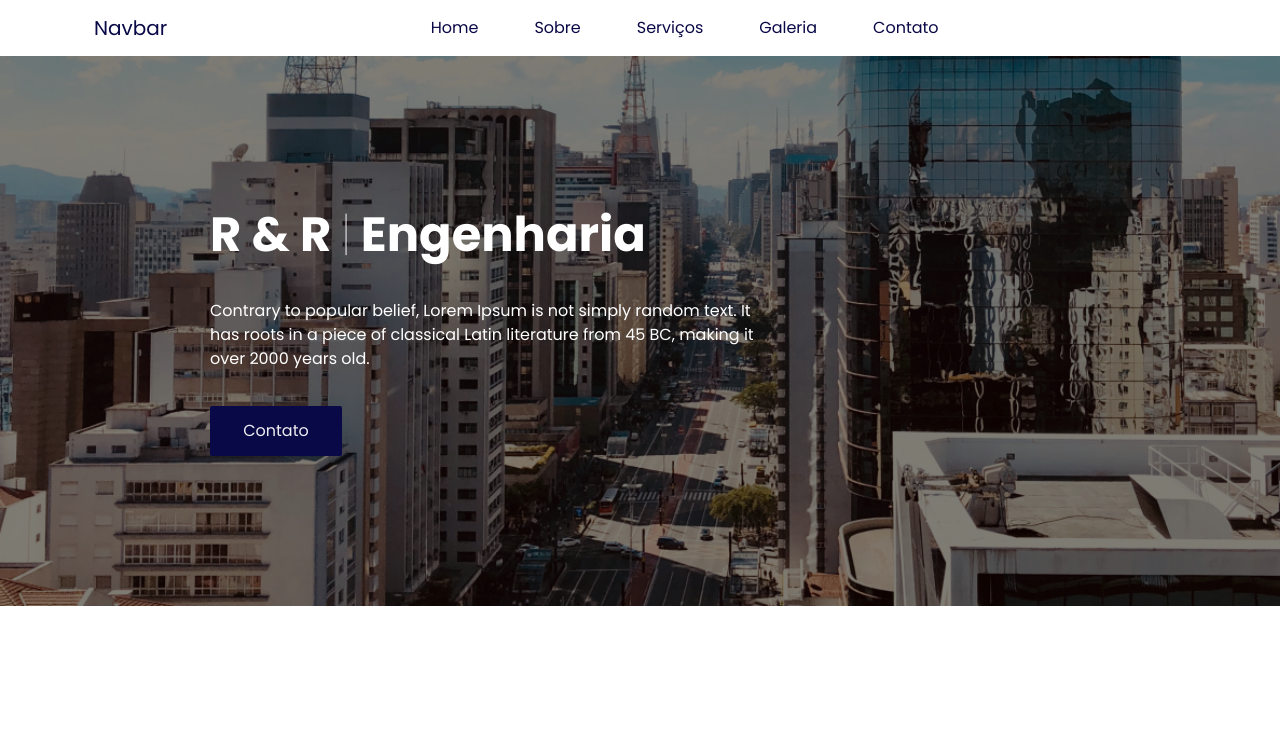
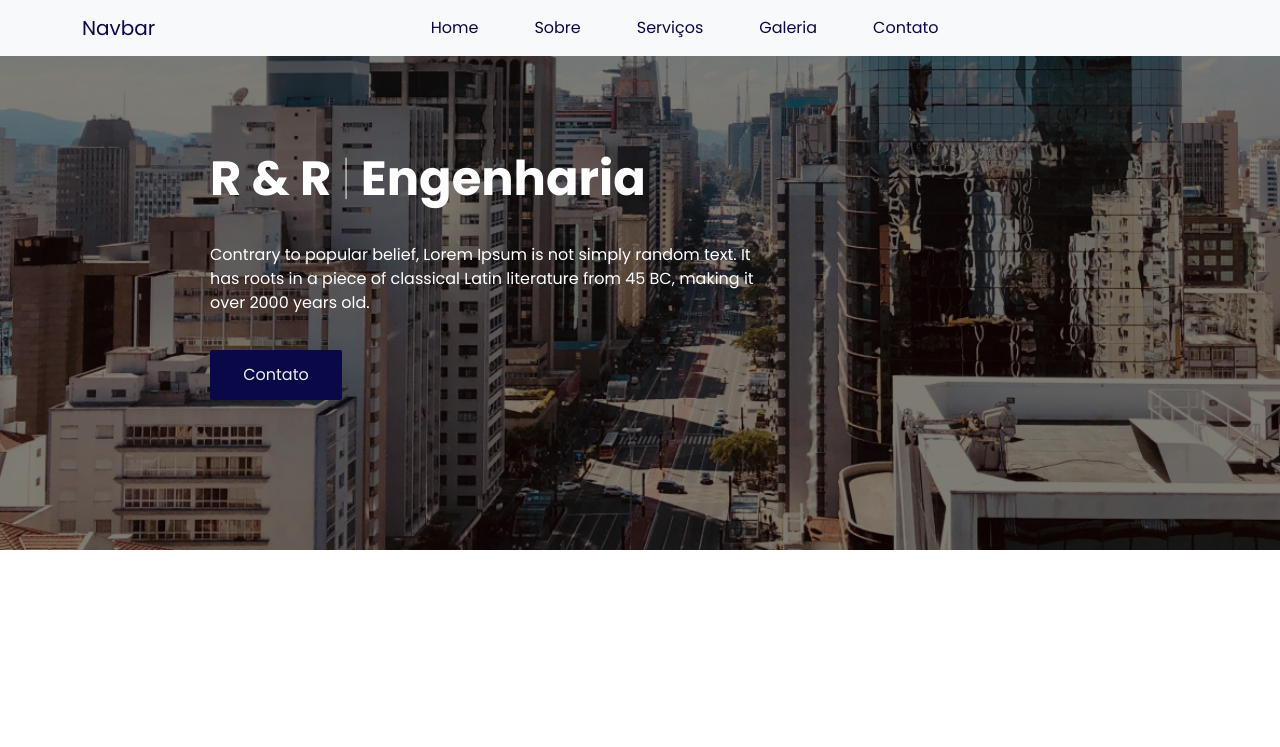
Before and after one commit to gustavodocarmokamitani/RREngenharia, a website: page index.html in a window 1280 px wide. Shown: the top 747 px of the page. Drawn offline with nearby package versions, Linux system fonts and the light colour scheme.

```diff
--- a/css/style.css
+++ b/css/style.css
@@ -3,6 +3,10 @@
     --dark-blue: #0a0948;
     --gray-blue: #74748c;
     --white: #ededf0;
+}
+
+html {
+    scroll-behavior: smooth;
 }
 
 body {
--- a/index.html
+++ b/index.html
@@ -27,8 +27,8 @@
 
         <!-- Navigation -->
 
-        <nav class="navbar navbar-expand-lg">
-            <div class="container-fluid">
+        <nav class="navbar navbar-expand-lg fixed-top bg-light">
+            <div class="container">
                 <a class="navbar-brand" href="#">Navbar</a>
                 <button class="navbar-toggler" type="button" data-bs-toggle="collapse"
                     data-bs-target="#navbarNavDropdown" aria-controls="navbarNavDropdown" aria-expanded="false"
```
